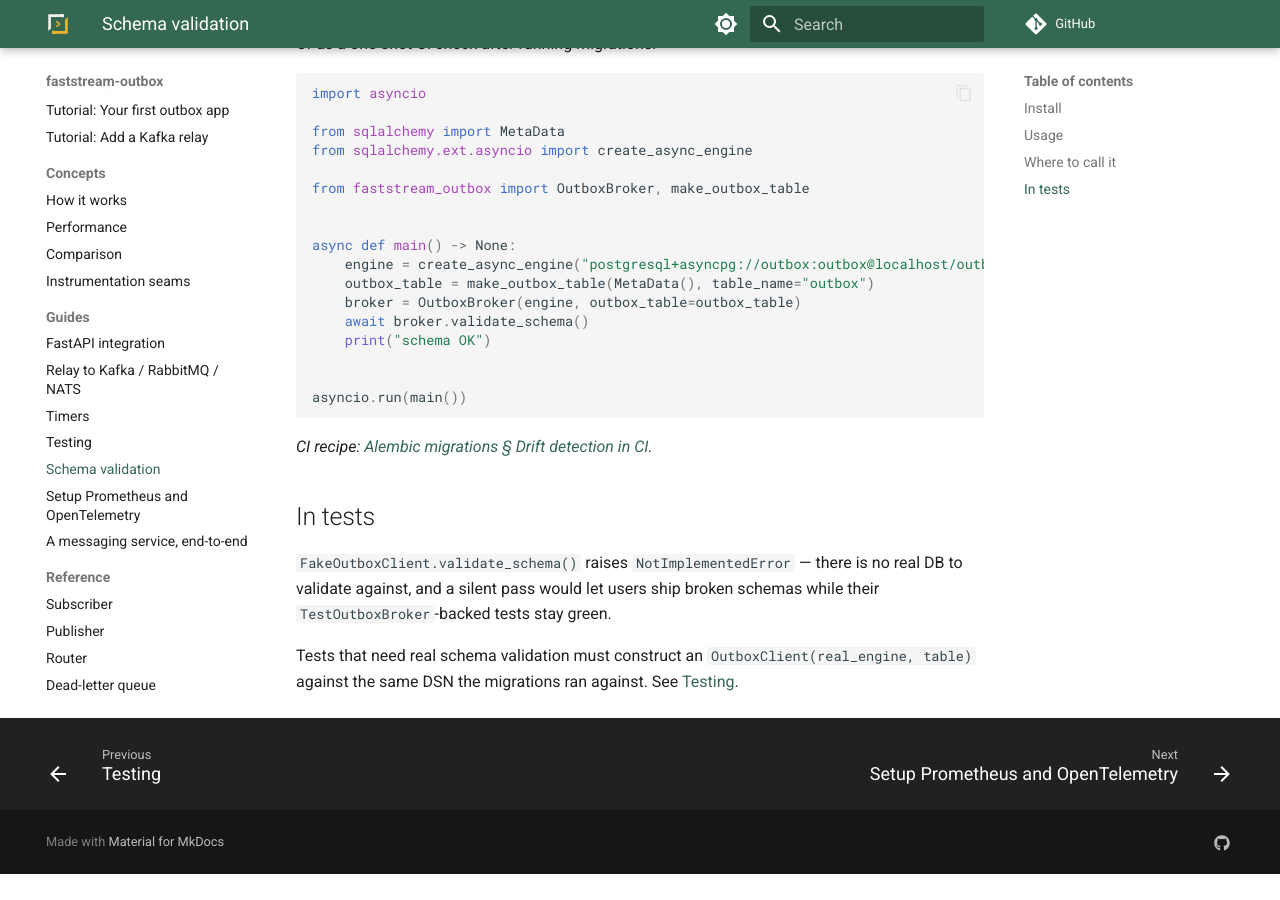
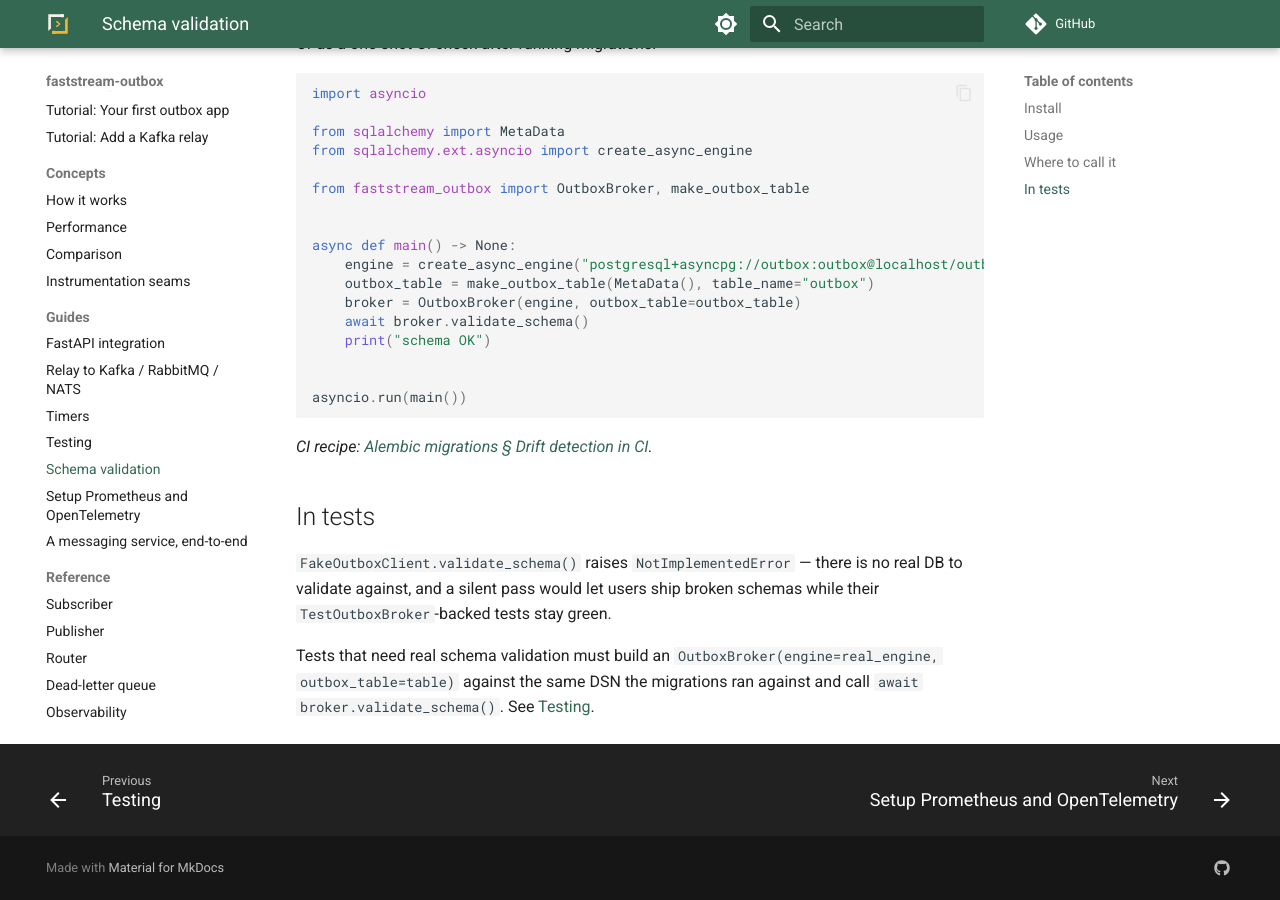
Before and after one commit to modern-python/faststream-outbox, an MkDocs documentation site: the page built from docs/usage/schema-validation.md, in a window 1280 px wide and 900 px high, scrolled down 1944 px. Built offline with MkDocs 1.6.1 and Material for MkDocs 9.7.7, drawn with Linux system fonts in a browser that asks for light colours; comment, search, counter and statistics services are not loaded; before the commit the page ends 2818 px from its top, so only the background shows below that.

Commit message:
docs: validate the schema in tests through OutboxBroker, not the private client

```diff
--- a/docs/usage/schema-validation.md
+++ b/docs/usage/schema-validation.md
@@ -125,6 +125,7 @@
 is no real DB to validate against, and a silent pass would let users ship
 broken schemas while their `TestOutboxBroker`-backed tests stay green.
 
-Tests that need real schema validation must construct an
-`OutboxClient(real_engine, table)` against the same DSN the migrations
-ran against. See [Testing](./testing.md).
+Tests that need real schema validation must build an
+`OutboxBroker(engine=real_engine, outbox_table=table)` against the same
+DSN the migrations ran against and call `await broker.validate_schema()`.
+See [Testing](./testing.md).
```
